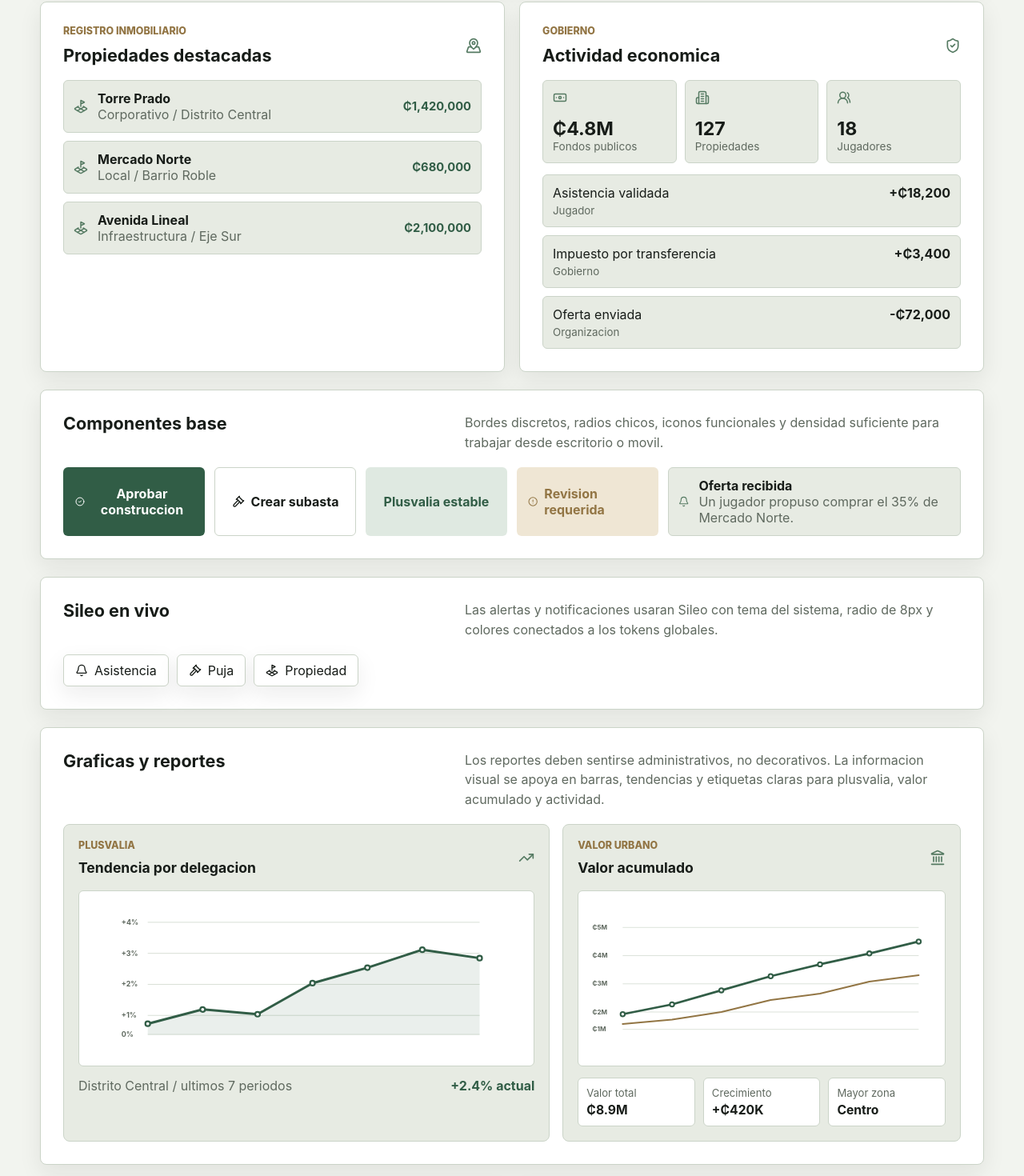
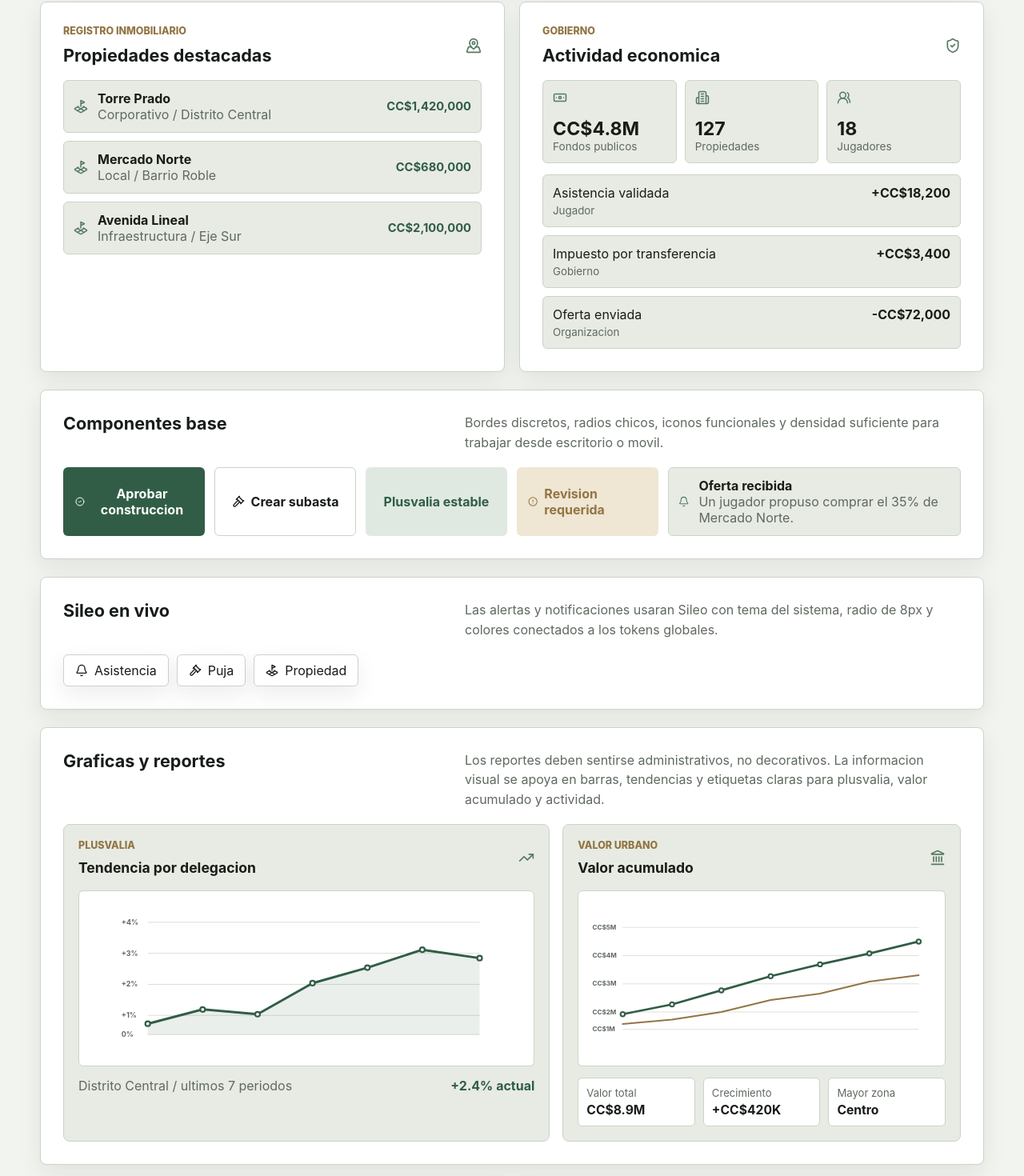
Before and after one commit to RicardoR202417/citycraft-app, a Next.js app: page /style-guide in a window 1280 px wide. Shown: the part 858-2328 px from the top of the page at 80% size. Built offline with nearby package versions, Linux system fonts and the light colour scheme.

Commit message:
CCAPP-27 consolidate wallets and currency

```diff
--- a/app/components/ToastDemo.js
+++ b/app/components/ToastDemo.js
@@ -16,7 +16,7 @@ export function ToastDemo() {
         ...common,
         icon: <Gavel size={16} />,
         title: "Nueva puja registrada",
-        description: "Distrito Central supera la oferta actual por ₵12,500."
+        description: "Distrito Central supera la oferta actual por CC$12,500."
       });
       return;
     }
--- a/app/style-guide/page.js
+++ b/app/style-guide/page.js
@@ -30,15 +30,15 @@ const swatches = [
 ];
 
 const properties = [
-  ["Torre Prado", "Corporativo", "Distrito Central", "₵1,420,000"],
-  ["Mercado Norte", "Local", "Barrio Roble", "₵680,000"],
-  ["Avenida Lineal", "Infraestructura", "Eje Sur", "₵2,100,000"]
+  ["Torre Prado", "Corporativo", "Distrito Central", "CC$1,420,000"],
+  ["Mercado Norte", "Local", "Barrio Roble", "CC$680,000"],
+  ["Avenida Lineal", "Infraestructura", "Eje Sur", "CC$2,100,000"]
 ];
 
 const ledger = [
-  ["Asistencia validada", "+₵18,200", "Jugador"],
-  ["Impuesto por transferencia", "+₵3,400", "Gobierno"],
-  ["Oferta enviada", "-₵72,000", "Organizacion"]
+  ["Asistencia validada", "+CC$18,200", "Jugador"],
+  ["Impuesto por transferencia", "+CC$3,400", "Gobierno"],
+  ["Oferta enviada", "-CC$72,000", "Organizacion"]
 ];
 
 const forumPosts = [
@@ -144,7 +144,7 @@ export default function StyleGuidePage() {
           <div className={styles.statGrid}>
             <div>
               <Banknote size={18} />
-              <strong>₵4.8M</strong>
+              <strong>CC$4.8M</strong>
               <span>Fondos publicos</span>
             </div>
             <div>
@@ -292,11 +292,11 @@ export default function StyleGuidePage() {
                   <line x1="64" y1="224" x2="610" y2="224" />
                 </g>
                 <g className={styles.axisLabels}>
-                  <text x="8" y="40">₵5M</text>
-                  <text x="8" y="92">₵4M</text>
-                  <text x="8" y="144">₵3M</text>
-                  <text x="8" y="196">₵2M</text>
-                  <text x="8" y="228">₵1M</text>
+                  <text x="8" y="40">CC$5M</text>
+                  <text x="8" y="92">CC$4M</text>
+                  <text x="8" y="144">CC$3M</text>
+                  <text x="8" y="196">CC$2M</text>
+                  <text x="8" y="228">CC$1M</text>
                 </g>
                 <polyline
                   className={styles.chartLine}
@@ -320,11 +320,11 @@ export default function StyleGuidePage() {
             <div className={styles.financialSummary}>
               <div>
                 <span>Valor total</span>
-                <strong>₵8.9M</strong>
+                <strong>CC$8.9M</strong>
               </div>
               <div>
                 <span>Crecimiento</span>
-                <strong>+₵420K</strong>
+                <strong>+CC$420K</strong>
               </div>
               <div>
                 <span>Mayor zona</span>
@@ -375,7 +375,7 @@ export default function StyleGuidePage() {
           <div className={styles.propertyHero}>
             <Building2 size={42} />
             <div>
-              <strong>₵1,420,000</strong>
+              <strong>CC$1,420,000</strong>
               <span>Valor actualizado por plusvalia y tipo corporativo.</span>
             </div>
           </div>
--- /dev/null
+++ b/lib/economy/index.js
@@ -0,0 +1,6 @@
+export {
+  CITYCRAFT_CURRENCY_SYMBOL,
+  formatMoney,
+  formatWalletBalance,
+  getWalletCurrency
+} from "./money";
```
Also changed, not shown: app/(app)/admin/players/page.js (+2 -11 lines), app/(app)/dashboard/page.js (+2 -7 lines), app/(app)/government/page.js (+1 -7 lines), app/(app)/properties/page.js (+1 -7 lines), lib/economy/money.js (added, +18 -0 lines), 4 other files (tests, documents, lock files or other folders).
